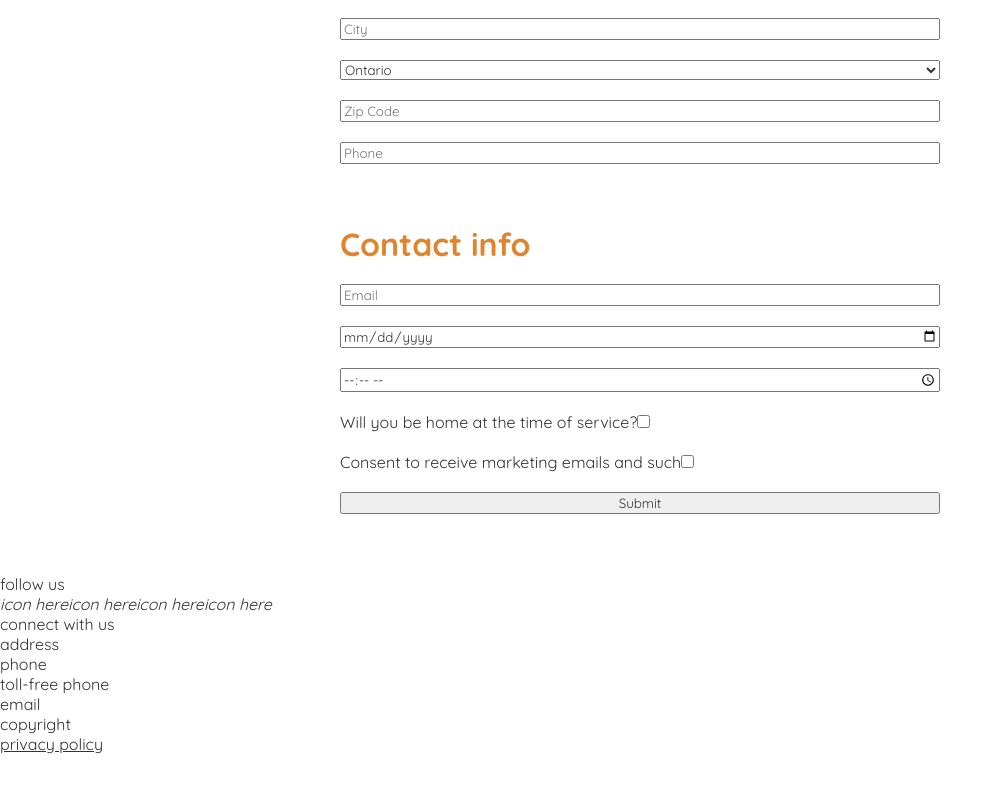
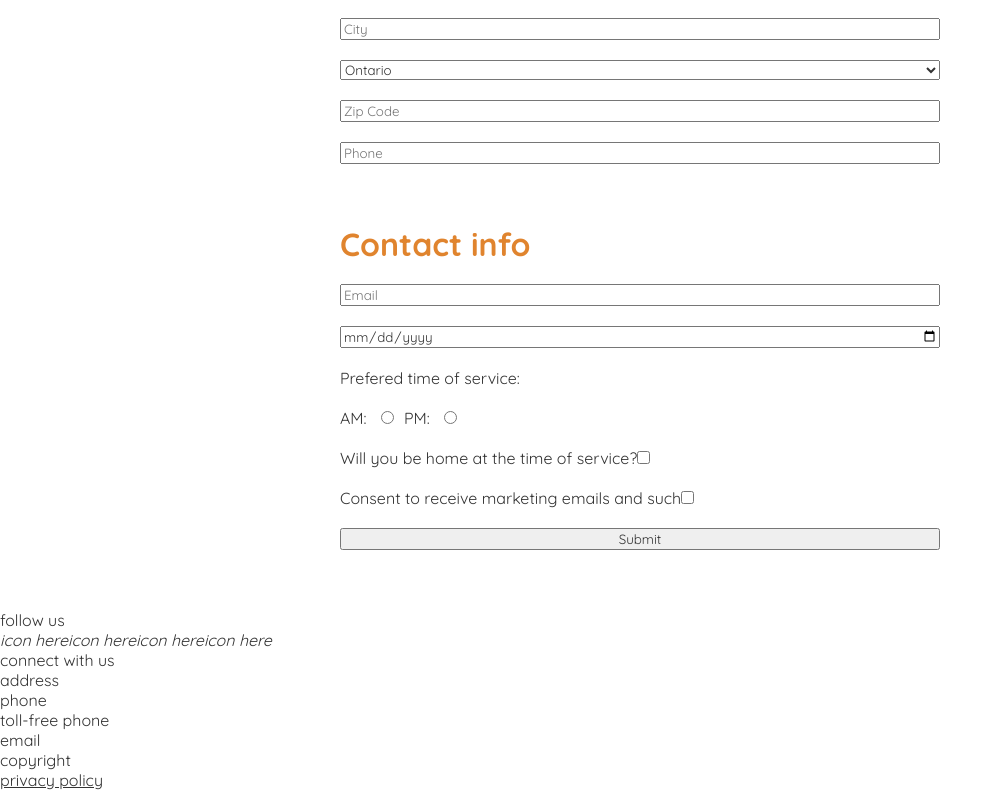
Before and after one commit to brjens/scaling-couscous, a React (Create React App) app: page / in a window 1280 px wide. Shown: the part 569-1359 px from the top of the page, without its empty margins (0-1003 px from the left). Before the commit the page ends 1323 px from the top, so only its background shows below. Built offline with nearby package versions, Linux system fonts and the light colour scheme.

Commit message:
added radial buttons for the time of service inputs, on ther ServiceCall.js page

```diff
--- a/src/ServiceCall.js
+++ b/src/ServiceCall.js
@@ -46,7 +46,13 @@ const Form = () => {
       <h1>Contact info</h1>
       <input value={email} onChange={(e) => setEmail(e.target.value)} placeholder="Email" />
       <input type="date" value={serviceDate} onChange={(e) => setServiceDate(e.target.value)} />
-      <input type="time" value={serviceTime} onChange={(e) => setServiceTime(e.target.value)} />
+      <p>Prefered time of service:</p>
+      <div className="time-of-day">
+        <p>
+          AM: <input type="radio" name="time"  onChange={() => setServiceTime("AM")} />
+          PM: <input type="radio" name="time"  onChange={() => setServiceTime("PM")} />
+        </p>
+      </div>
       <label>
         Will you be home at the time of service?
         <input type="checkbox" checked={isHomeAtServiceTime} onChange={(e) => setIsHomeAtServiceTime(e.target.checked)} />
--- a/src/index.css
+++ b/src/index.css
@@ -72,3 +72,15 @@
   justify-content: left;
   flex: 1;
 }
+
+.time-of-day {
+  display: flex;
+  align-items: center;
+  flex-direction: row;
+  margin-right: 10px;
+}
+
+.time-of-day input {
+  margin-right: 10px;
+  margin-left: 10px;
+}
```
